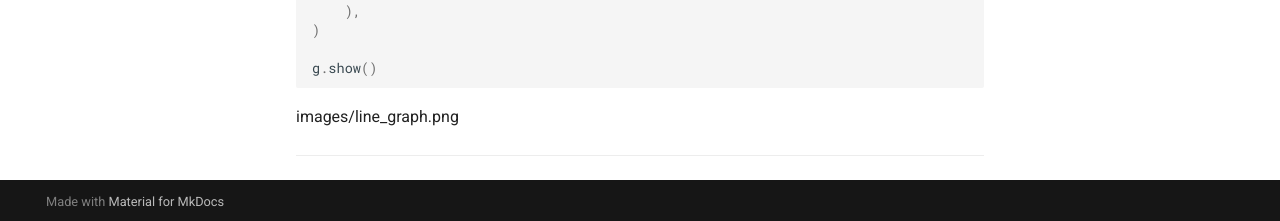
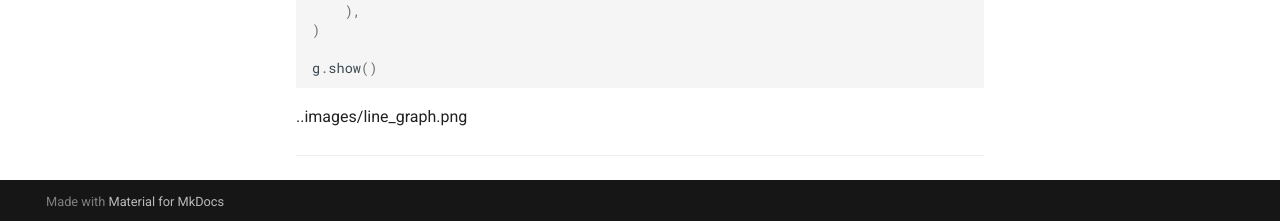
Before and after one commit to jc-ocampob/helpers_ps, an MkDocs documentation site: the page built from docs/Line/tags.md, in a window 1280 px wide and 900 px high, scrolled down 1782 px. Shown: the part 676-897 px from the top of the window. Built offline with MkDocs 1.6.1 and Material for MkDocs 9.7.7, drawn with Linux system fonts in a browser that asks for light colours.

````diff
--- a/docs/Line/tags.md
+++ b/docs/Line/tags.md
@@ -117,6 +117,6 @@ graph.graph_line(
 g.show()
 ```
 
-images/line_graph.png
+..images/line_graph.png
 
 ---
````
